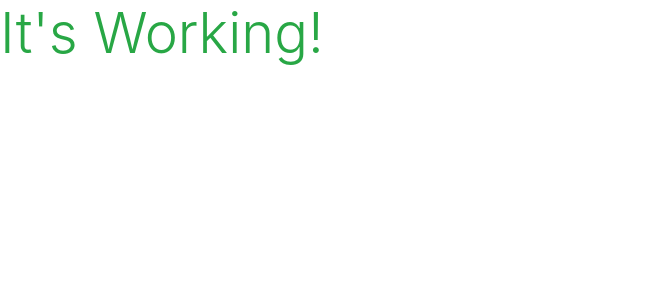
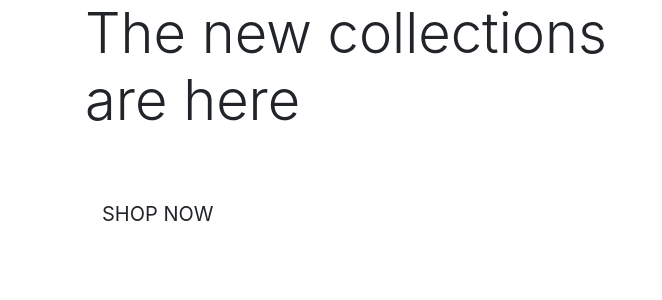
Before and after one commit to DeanoPHP/boutique_ado, a Django app: page / in a window 1280 px wide. Shown: the top 300 px of the page, without its empty margins (0-662 px from the left). Run offline with Django 5.2, Linux system fonts and the light colour scheme.

Commit message:
added structure to index page

```diff
--- a/home/templates/home/index.html
+++ b/home/templates/home/index.html
@@ -1,6 +1,29 @@
 {% extends 'base.html' %}
 {% load static %}
 
+{% block page-header %}
+    <div class="container header-container">
+        <div class="row">
+            <div class="col"></div>
+        </div>
+    </div>
+{% endblock %}
+
 {% block content %}
-<h1 class="display-4 text-success">It's Working!</h1>
+    <div class="container h-100">
+        <div class="row h-100">
+            <div class="col-7 col-md-6 my-auto">
+                <h1 class="display-4 logo-font text-black">
+                    The new collections are here
+                </h1>
+                <div class="my-5">
+                    <h4>
+                        <a href="" class="shop-now-button btn btn-lg rounded-0 text-uppercase py-3">
+                            Shop Now
+                        </a>
+                    </h4>
+                </div>
+            </div>
+        </div>
+    </div>
 {% endblock %}
```
